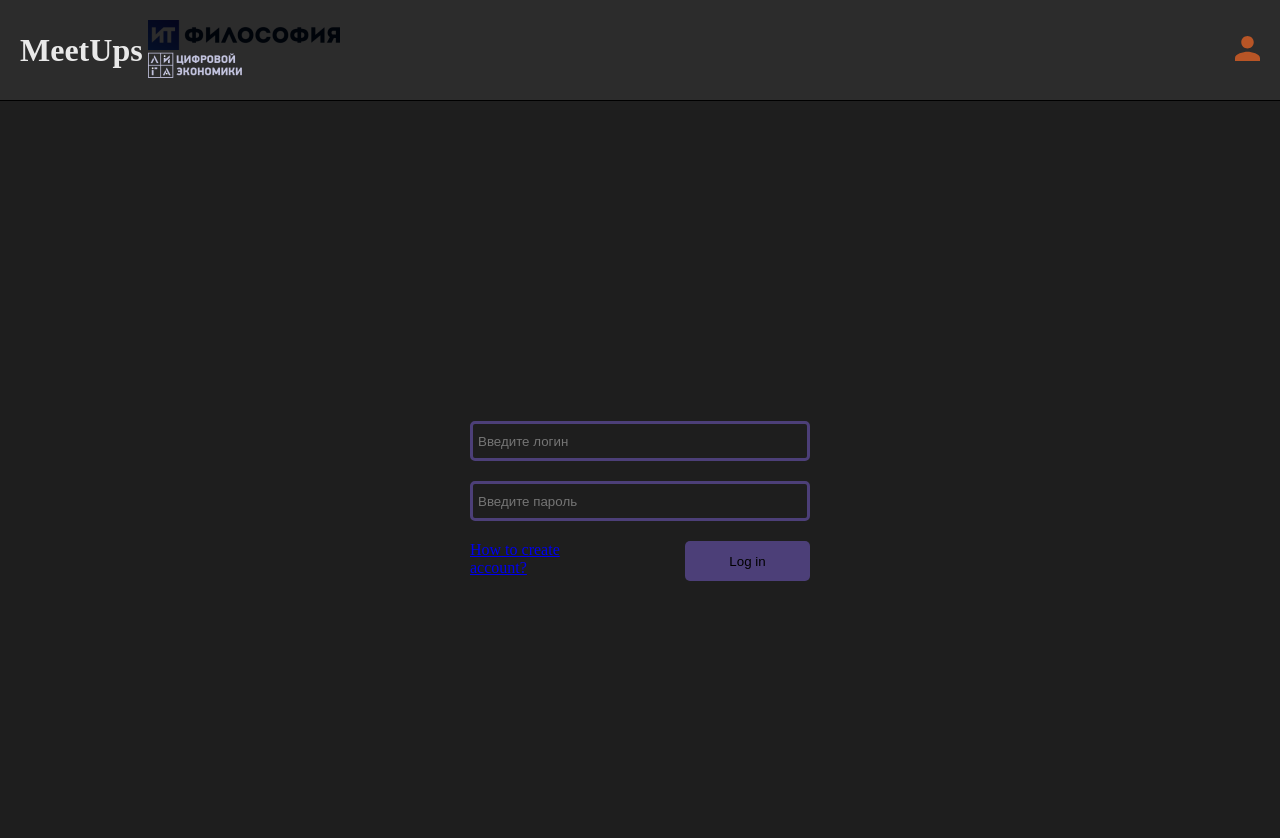
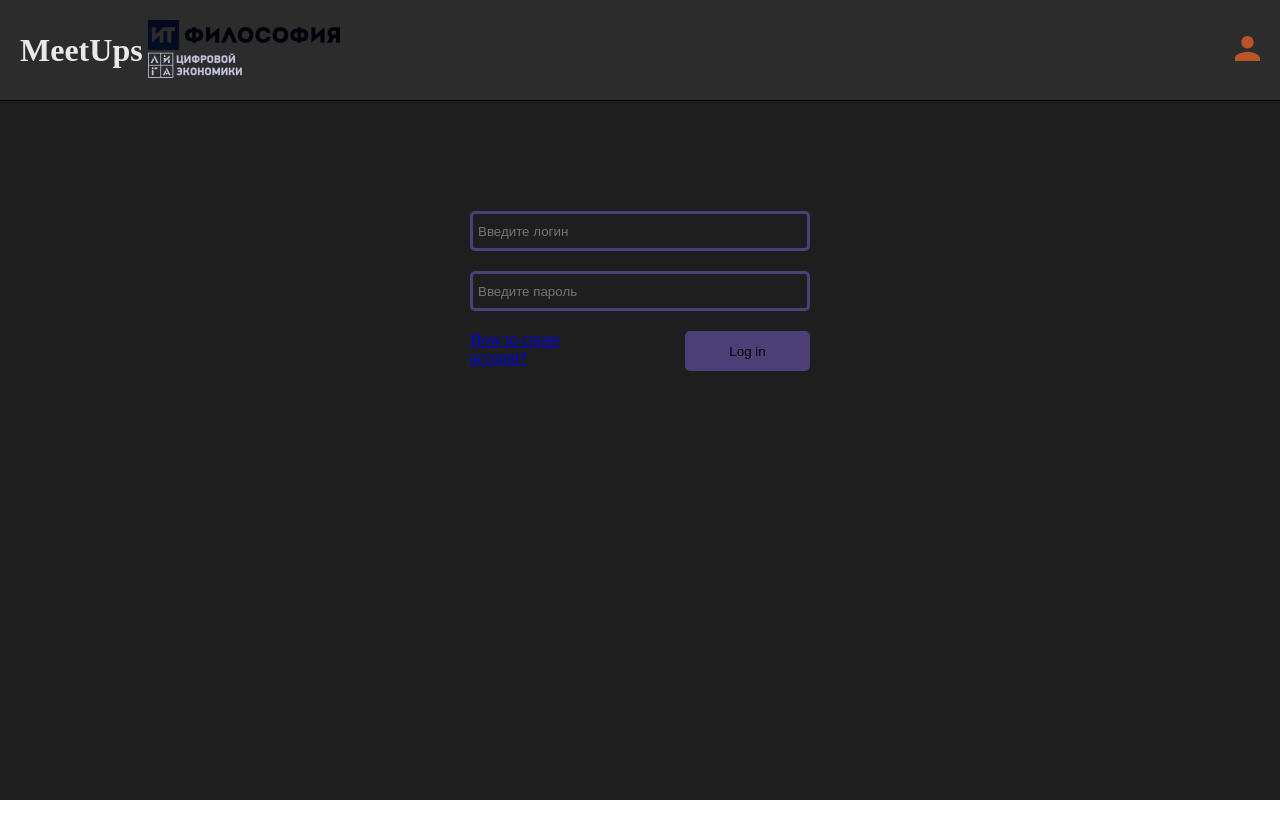
Before and after one commit to vladislavorehov55/final-liga-project, an Angular app: page /auth in a window 1280 px wide. Shown: the top 838 px of the page. After the commit the page ends 800 px from the top, so only its background shows below. Built offline with nearby package versions, Linux system fonts and the light colour scheme.

Commit message:
Fixed: auth page form position with new header

```diff
--- a/src/app/app.component.scss
+++ b/src/app/app.component.scss
@@ -1,3 +1,4 @@
 .container {
   background: #1E1E1E;
+  min-height: 100vh;
 }
--- a/src/app/components/pages/auth-page/auth-page.component.scss
+++ b/src/app/components/pages/auth-page/auth-page.component.scss
@@ -1,15 +1,11 @@
 @import "../../../scss-var/variables";
 @import "../../../../styles";
 .page {
-  height: 100vh;
-  display: flex;
-  align-items: center;
-  justify-content: center;
   padding: $page-padding;
-  background: $bg-dark;
 }
 .form {
-  flex-basis: 340px;
+  margin: 100px auto 0;
+  max-width: 340px;
 }
 .block {
   display: flex;
```
